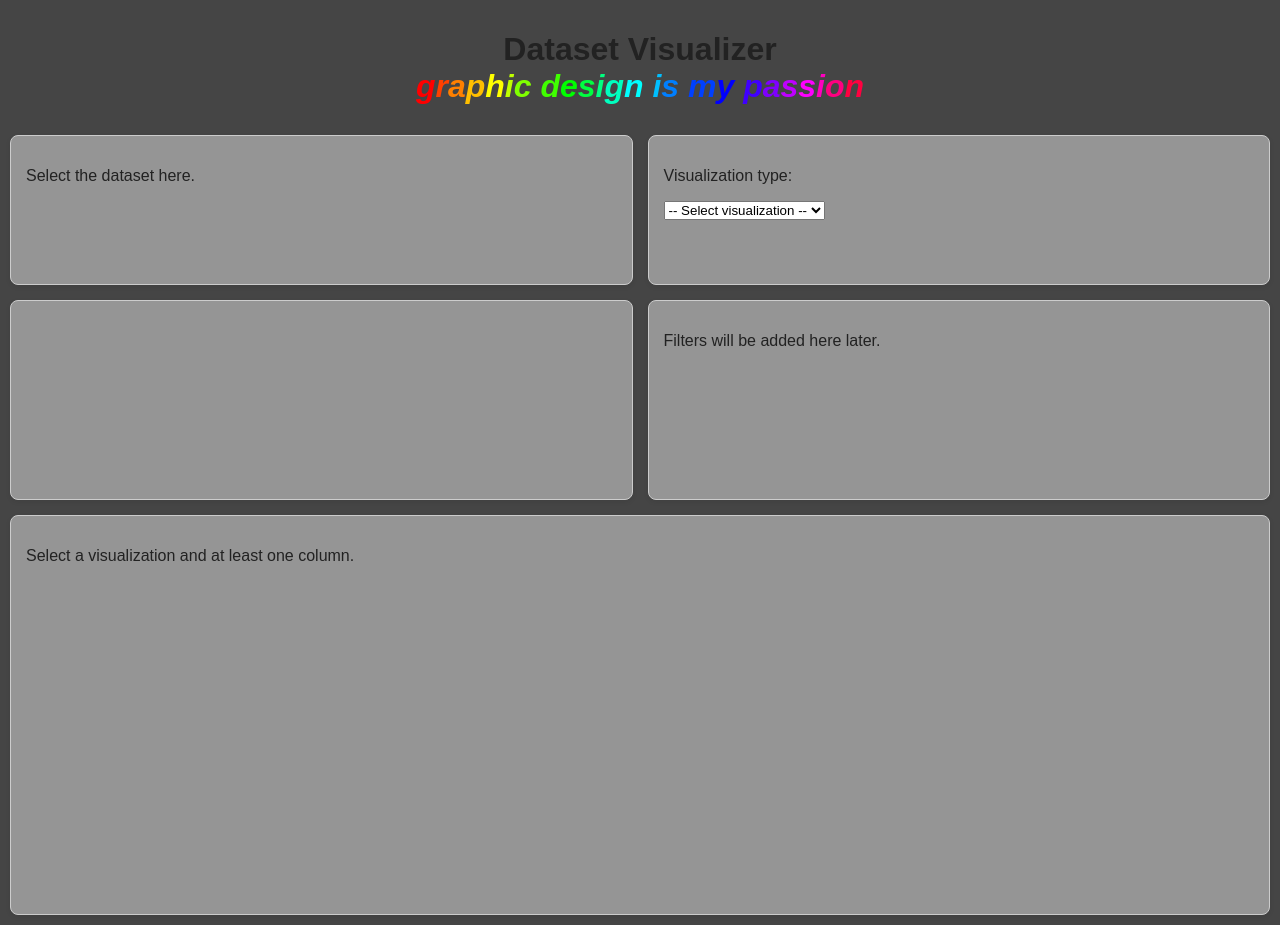
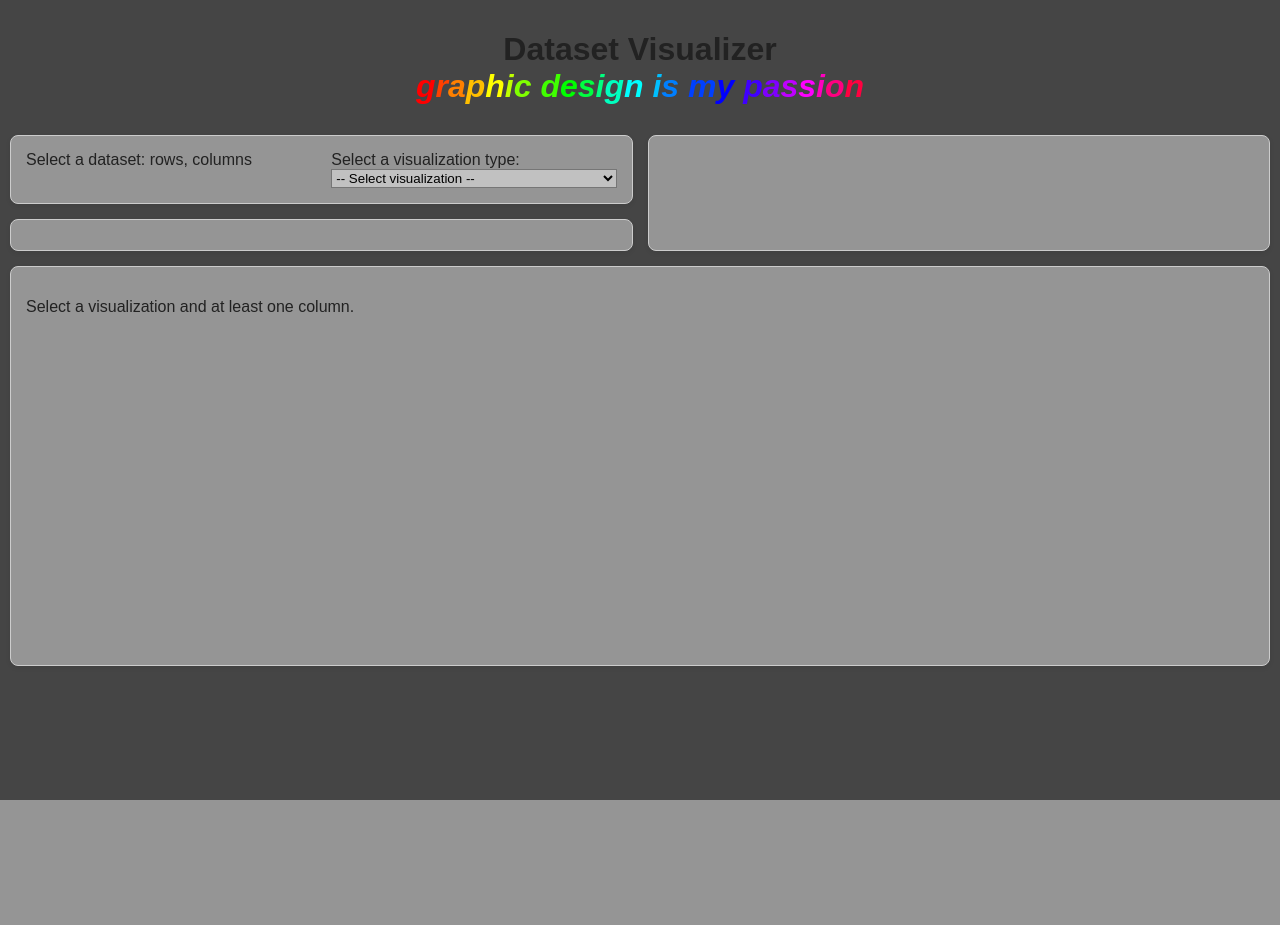
Before and after one commit to Tafek/dynamic_graphs, a Flask app: template templates/index.html in a window 1280 px wide. After the commit the page ends 800 px from the top, so only its background shows below. Run offline with Flask 3, Linux system fonts and the light colour scheme; the template is opened without the code that fills it, so the values that code supplies are empty.

Commit message:
Code Cleanup (performance & tidyness), showing total rows + cols, enabled multiple Y-Cols, Minor Bugfixes, Implemented (not yet working) Numeric-Filters, Adjusted Layout

```diff
--- a/functions/test_function.py
+++ /dev/null
@@ -1,5 +0,0 @@
-def display_head(df=None):
-    if df is None:
-        return "<p>Kein Dataset ausgewählt.</p>"
-    else:
-        return df.head(15).to_html(classes='dataframe table table-striped table-bordered', index=False)
--- a/main.py
+++ b/main.py
@@ -2,10 +2,16 @@ import os
 
 from flask import Flask, render_template, request
 
-from functions.get_cols import col_rules_info, get_cols, get_dataframe
+from functions.get_cols import (
+    col_rules_info,
+    get_amount_cols,
+    get_amount_rows,
+    get_cols,
+    get_dataframe,
+)
 from functions.get_data import get_data_dropdown
-from functions.show_graph import show_graph
-from functions.test_function import display_head
+from functions.get_filters import get_filters
+from functions.show_graph import display_head, show_graph
 
 app = Flask(__name__)
 
@@ -50,15 +56,21 @@ def index():
         columns_2 = []
 
     if spec_dataset:
+        df = get_dataframe(f"data/{spec_dataset}")
         dropdown_html = get_data_dropdown(spec_dataset)
-        columns_html = get_cols(spec_dataset, graph_type=visual_type, cols_1=columns_1, cols_2=columns_2,active_aggregation=request.form.get("aggregation"))
-        test_header = display_head(
-            get_dataframe(f"data/{spec_dataset}")
-        )
+        columns_html = get_cols(spec_dataset, graph_type=visual_type, cols_1=columns_1, cols_2=columns_2, active_aggregation=request.form.get("aggregation"))
+        html_filters = get_filters(spec_dataset, form_data=request.form)
+        test_header = display_head(df)
+        df_cols = get_amount_cols(df)
+        df_rows = get_amount_rows(df)
     else:
+        df = None
         dropdown_html = get_data_dropdown()
         columns_html = get_cols(graph_type=visual_type, cols_1=columns_1, cols_2=columns_2, active_aggregation=request.form.get("aggregation"))
+        html_filters = get_filters()
         test_header = display_head()
+        df_cols = get_amount_cols(df)
+        df_rows = get_amount_rows(df)
 
     # --------------------------------
     # Generate Graph
@@ -82,25 +94,23 @@ def index():
         generated_graph += '<div class="graph_container_left">'
         if visual_type in ["line", "scatter", "bar", "pie","boxplot"] and (len(columns_2) == 0 or len(columns_1) == 0):
             generated_graph += "<p>For this visualization, two columns must be selected.</p>"
-            # Fallback to display the head of the dataset if no graph is shown
 
 
         elif visual_type in ["hist"] and len(columns_1) < 1:
             generated_graph += "<p>Please select at least one column.</p>"
-            # Fallback to display the head of the dataset if no graph is shown
-            generated_graph += display_head(get_dataframe(f"data/{spec_dataset}"))
+            generated_graph += display_head(df)
 
         else:
             generated_graph += show_graph(  type=visual_type,
                                             cols_1=columns_1,
                                             cols_2=columns_2,
-                                            df=get_dataframe(f"data/{spec_dataset}"),
+                                            df=df,
                                             method=request.form.get("aggregation"))
             generated_graph += "</div>"
             #generated_graph += show_graph_settings( type=visual_type,
             #                                        cols_1=columns_1,
             #                                        cols_2=columns_2,
-            #                                        df=get_dataframe(f"data/{spec_dataset}"))
+            #                                        df=df)
             generated_graph += '<div class="graph_container_right">Placeholder for further Visual Settings (Avg. etc.)</div>'
         #generated_graph += '</div>'
     else:
@@ -109,7 +119,7 @@ def index():
     if not spec_dataset:
         generated_table_head = "<p>No dataset selected.</p>"
     else:
-        generated_table_head = display_head(get_dataframe(f"data/{spec_dataset}"))
+        generated_table_head = display_head(df)
     tab_box +=  f"<div class='tab-content content1'> \
                 {generated_table_head} \
                 </div>"
@@ -140,7 +150,10 @@ def index():
         visual_type=visual_type,
         columns_info = col_rules_info(visual_type),
         columns_1=columns_1,
-        columns_2=columns_2
+        columns_2=columns_2,
+        html_filters = html_filters,
+        df_cols = df_cols,
+        df_rows = df_rows
     )
 
 
--- a/static/style.css
+++ b/static/style.css
@@ -18,38 +18,47 @@ h1 {
 .main_container {
     display: grid;
     grid-template-columns: 1fr 1fr;
+    grid-template-areas:
+        "dataset_visual filters"
+        "columns filters"
+        "graph graph";
     gap: 15px;
-
     max-width: 1400px;
     margin: 0 auto;
 }
 
 .sub_container {
     padding: 15px;
-
     background-color: #959595;
     border: 1px solid #ccc;
     border-radius: 8px;
-
     box-shadow: 0 2px 5px rgba(0, 0, 0, 0.08);
 }
 
-/* Der Graph soll über die gesamte Breite gehen */
-.sub_container[name="graph"] {
-    grid-column: 1 / -1;
-    min-height: 400px;
+/* Zuordnung der Grid-Bereiche */
+.sub_container[name="dataset_visual"] { grid-area: dataset_visual; }
+.sub_container[name="columns"] { grid-area: columns; }
+.sub_container[name="filters"] { grid-area: filters; }
+.sub_container[name="graph"] { grid-area: graph; }
+
+/* NEU: Dataset und Visual Type innerhalb der Box nebeneinander anordnen */
+.selector_row {
+    display: flex;
+    gap: 20px;
 }
 
-/* Dataset und Visualisierung etwas hervorheben */
-.sub_container[name="dataset"],
-.sub_container[name="visual_type"] {
-    min-height: 150px;
+.selector_item {
+    flex: 1; /* Teilt den Platz gleichmäßig 50/50 auf */
 }
 
-/* Spalten und Filter */
-.sub_container[name="columns"],
-.sub_container[name="filters"] {
-    min-height: 200px;
+/* Damit die Dropdowns sich sauber anpassen */
+.selector_item select {
+    width: 100%;
+}
+
+/* Der Graph geht nach wie vor über die volle Breite */
+.sub_container[name="graph"] {
+    min-height: 400px;
 }
 
 
@@ -178,3 +187,9 @@ h1 {
 .info_box_right ul {
     margin-left: -15px;
 }
+
+.table_container {
+    width: 100%;
+    max-width: 100%;
+    overflow-x: auto;
+}
--- a/templates/index.html
+++ b/templates/index.html
@@ -14,57 +14,53 @@
         <div class="main_container">
             <!-- DATASET -->
 
-            <div class="sub_container" name="dataset">
-                <p>
-                    Select the dataset here. <!-- Will need an option to upload files later-->
-                </p>
+            <div class="sub_container" name="dataset_visual">
+                <div class="selector_row">
+                    <!-- Dataset -->
+                    <div class="selector_item">
+
+                            Select a dataset:
+
                         {% if not dropdown_html %}
-                    <p>
+
                                 {{ message_no_datasets }}
-                    </p>
+
                         {% else %}
                             <select name="dataset" onchange="this.form.submit()" class="selector_dropdown">
                                 {{ dropdown_html | safe }}
                             </select>
                         {% endif %}
+                        {{ df_rows | safe }} rows, {{ df_cols | safe }} columns
                     </div>
 
-            <!-- VISUALIZATION TYPE -->
-
-            <div class="sub_container" name="visual_type">
-                <p>
-                    Visualization type:
-                </p>
-                <select name="visual_type" onchange="this.form.submit()">
+                    <!-- Visualization Type -->
+                    <div class="selector_item">
+                        Select a visualization type:
+                        <select name="visual_type" onchange="this.form.submit()" class="selector_dropdown">
                             <option value="">
                                 -- Select visualization --
                             </option>
-
                             <option value="bar" {% if visual_type == "bar" %}selected{% endif %}>
                                 Bar chart
                             </option>
-
                             <option value="line" {% if visual_type == "line" %}selected{% endif %}>
                                 Line chart
                             </option>
-
                             <option value="scatter" {% if visual_type == "scatter" %}selected{% endif %}>
                                 Scatter plot
                             </option>
-
                             <option value="pie" {% if visual_type == "pie" %}selected{% endif %}>
                                 Pie chart
                             </option>
-
                             <option value="boxplot" {% if visual_type == "boxplot" %}selected{% endif %}>
                                 Box plot
                             </option>
-
                             <option value="hist" {% if visual_type == "hist" %}selected{% endif %}>
                                 Histogram
                             </option>
-
                         </select>
+                    </div>
+                </div>
             </div>
 
             <!-- COLUMNS -->
@@ -78,7 +74,7 @@
 
             <div class="sub_container" name="filters">
                 <p>
-                    Filters will be added here later.
+                    {{ html_filters | safe }}
                 </p>
             </div>
 
```
Also changed, not shown: functions/get_cols.py (+45 -30 lines), functions/get_filters.py (added, +33 -0 lines), functions/show_graph.py (+24 -10 lines). Lines whose indentation alone changed are shown as unchanged.
